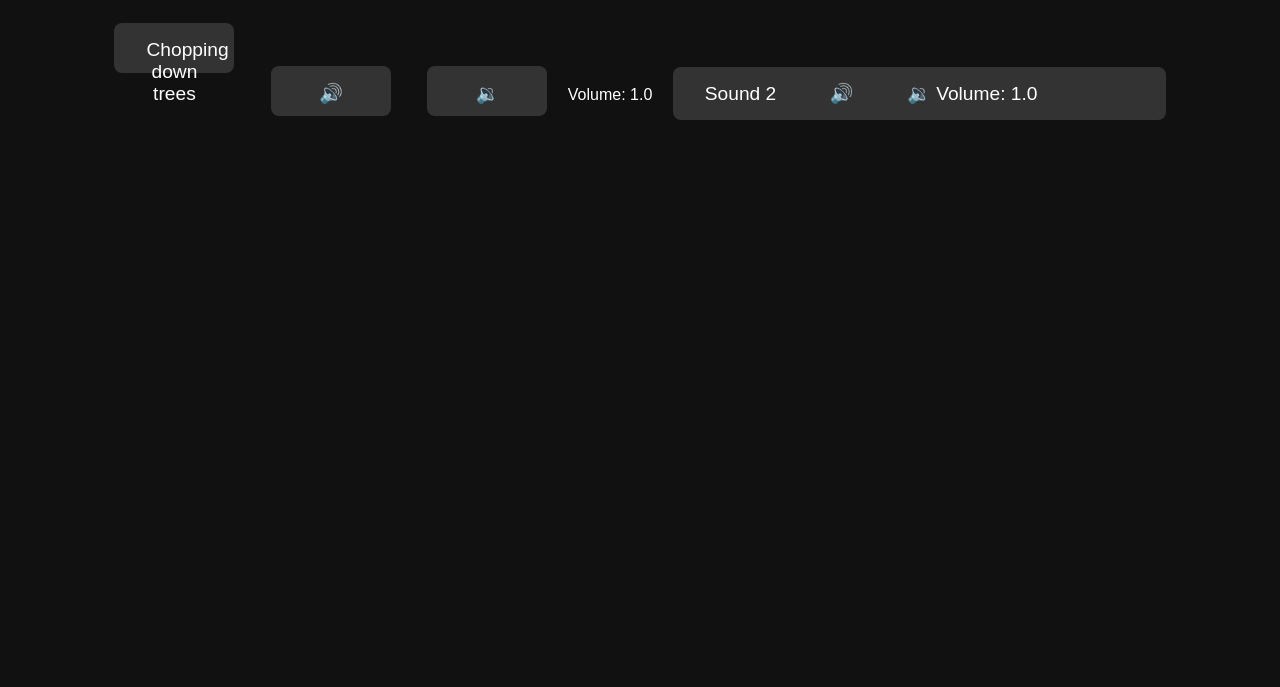
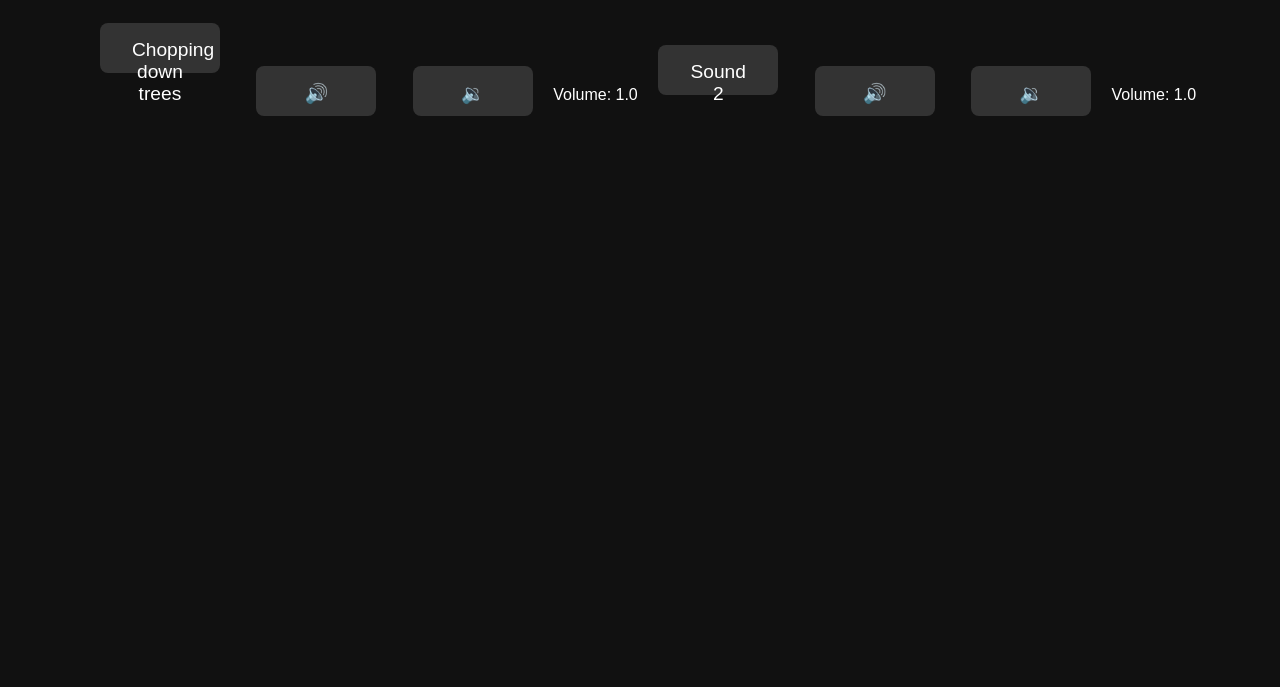
Before and after one commit to srood90/my-soundboard, a plain HTML site: page index.html in a window 1280 px wide. Shown: the part 113-800 px from the top of the page. Drawn offline with Linux system fonts and the light colour scheme.

Commit message:
Update index.html

```diff
--- a/index.html
+++ b/index.html
@@ -7,9 +7,8 @@
   <style>
     body { font-family: sans-serif; text-align: center; background: #111; color: #fff; padding: 2rem; }
     button { width: 120px;height: 50px;font-size: 1.2rem;margin: 1rem; padding: 1rem 2rem; font-size: 1.2rem; border: none; border-radius: 8px; background: #333; color: white; cursor: pointer; }
-    button2 { width: 120px;height: 25px;font-size: 1.2rem;margin: 1rem; padding: 1rem 2rem; font-size: 1.2rem; border: none; border-radius: 8px; background: #333; color: white; cursor: pointer; }
     button:hover { background: #555; }
-    button2:hover { background: #467; }
+
 
   </style>
 </head>
@@ -21,9 +20,9 @@
   <span id="volume-sound1">Volume: 1.0</span>
   <audio id="sound1" src="sounds/Chopping-Down-Trees.mp3"></audio>
 
-  <button2 onclick="playSound('sound2')">Sound 2</button>
-  <button2 onclick="changeVolume('sound2', 0.1)">🔊</button>
-  <button2 onclick="changeVolume('sound2', -0.1)">🔉</button>
+  <button onclick="playSound('sound2')">Sound 2</button>
+  <button onclick="changeVolume('sound2', 0.1)">🔊</button>
+  <button onclick="changeVolume('sound2', -0.1)">🔉</button>
   <span id="volume-sound2">Volume: 1.0</span>
   <audio id="sound2" src="sounds/sound2.mp3"></audio>
 
```
